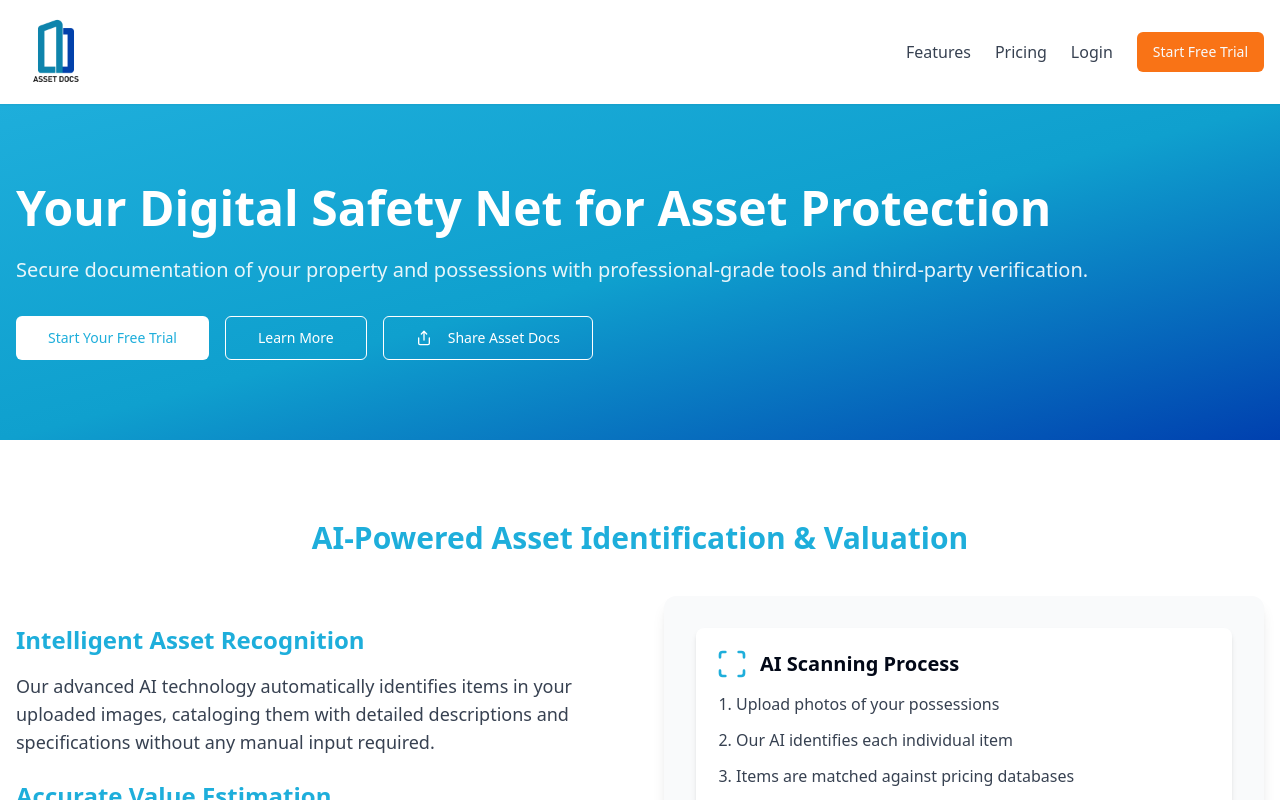
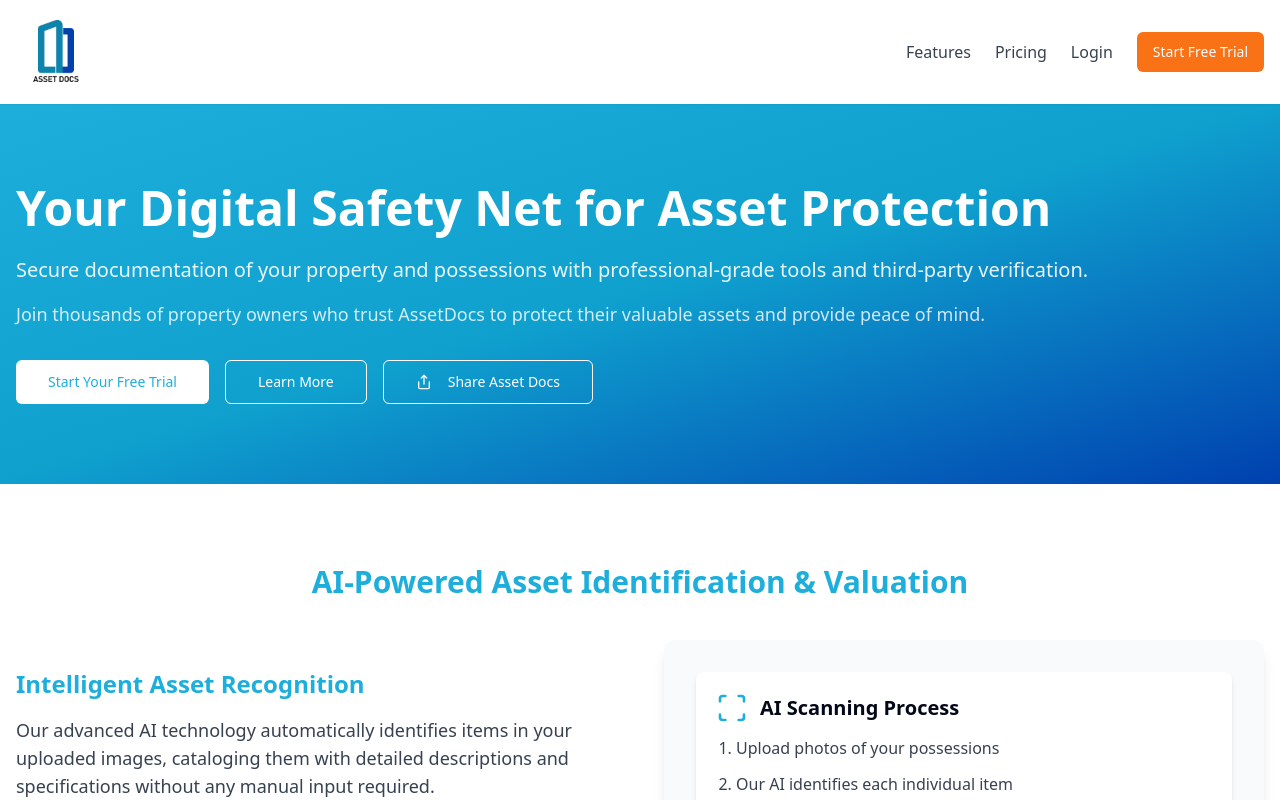
Before and after one commit to AssetDocs/asset-docs, a React (Vite) app: page / in a window 1280 px wide. Shown: the top 800 px of the page. Built offline with nearby package versions, Linux system fonts and the light colour scheme.

Commit message:
Move homepage tagline
Move tagline to the primary header on the homepage.

```diff
--- a/src/components/CTASection.tsx
+++ b/src/components/CTASection.tsx
@@ -10,7 +10,7 @@ const CTASection: React.FC = () => {
       <div className="container mx-auto px-4 text-center">
         <h2 className="text-3xl font-bold mb-6">Ready to Secure Your Property Documentation?</h2>
         <p className="text-xl mb-8 max-w-3xl mx-auto">
-          Join thousands of property owners who trust AssetDocs to protect their valuable assets and provide peace of mind.
+          Get started today and experience the peace of mind that comes with comprehensive asset protection.
         </p>
         <div className="flex flex-col sm:flex-row justify-center gap-4">
           <Button asChild size="lg" className="bg-white text-brand-blue hover:bg-gray-100">
--- a/src/components/HeroSection.tsx
+++ b/src/components/HeroSection.tsx
@@ -13,8 +13,11 @@ const HeroSection: React.FC = () => {
             <h1 className="text-4xl md:text-5xl font-bold mb-6 animate-fade-in">
               Your Digital Safety Net for Asset Protection
             </h1>
-            <p className="text-xl mb-8 animate-slide-up opacity-90">
+            <p className="text-xl mb-4 animate-slide-up opacity-90">
               Secure documentation of your property and possessions with professional-grade tools and third-party verification.
+            </p>
+            <p className="text-lg mb-8 animate-slide-up opacity-80">
+              Join thousands of property owners who trust AssetDocs to protect their valuable assets and provide peace of mind.
             </p>
 
             <div className="flex flex-col sm:flex-row space-y-4 sm:space-y-0 sm:space-x-4 animate-slide-up">
```
